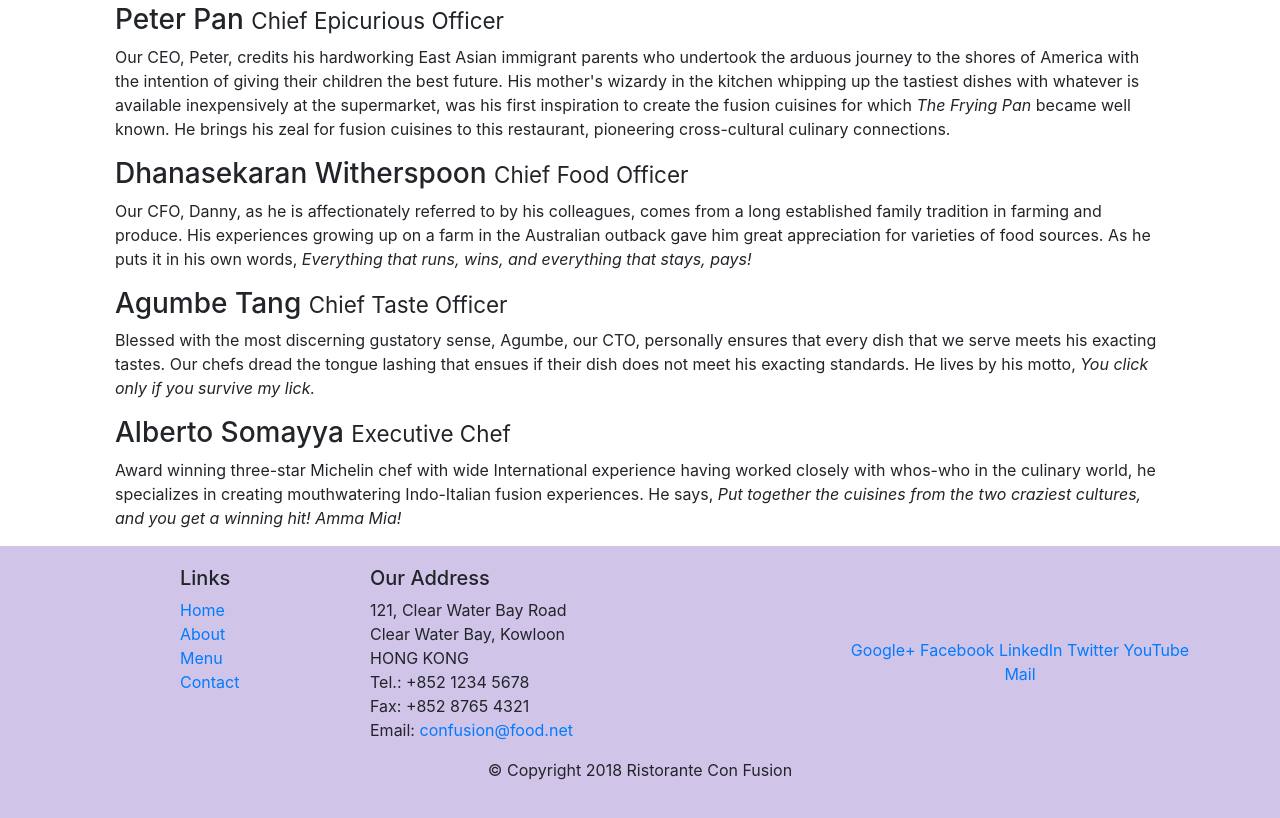
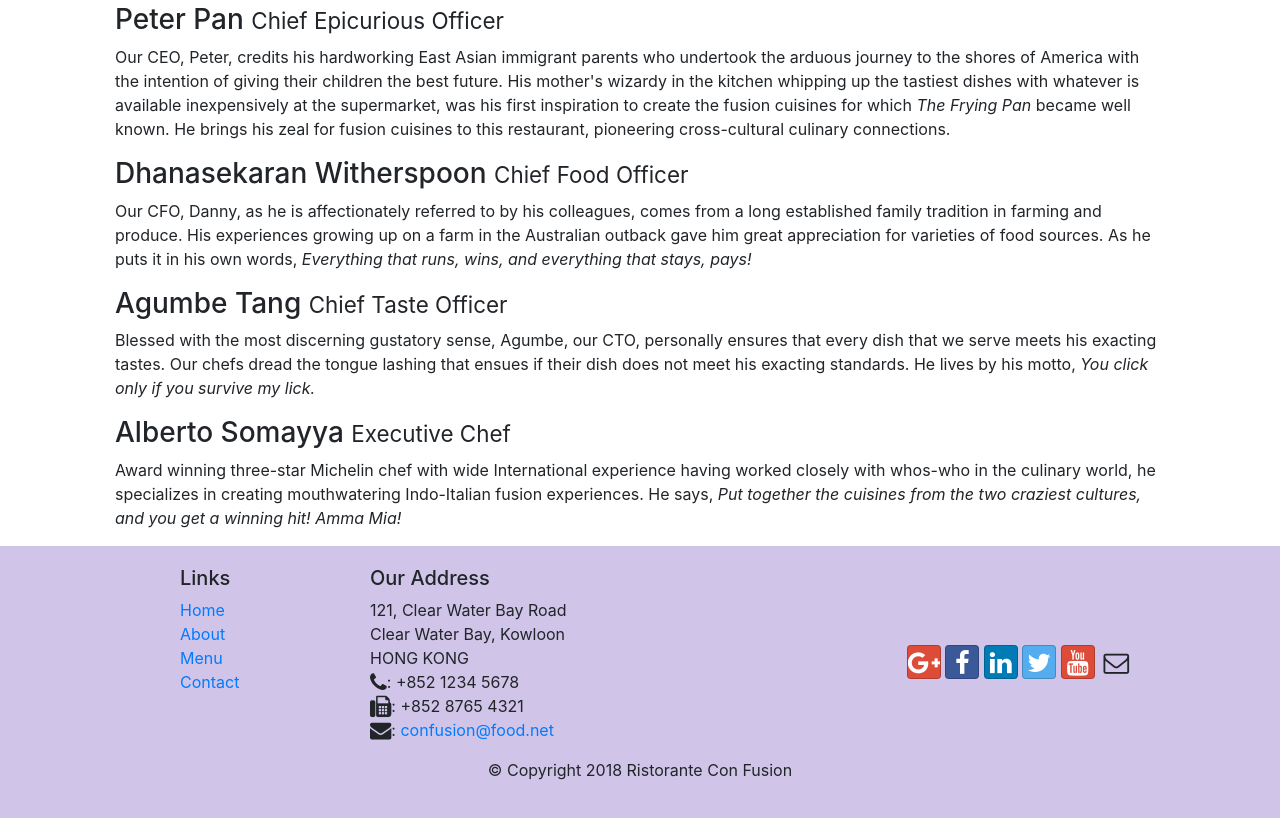
Before and after one commit to ritazhousmile/conFusion, a website: page aboutus.html in a window 1280 px wide. Shown: the part 802-1620 px from the top of the page. Drawn offline with nearby package versions, Linux system fonts and the light colour scheme.

Commit message:
iconfonts2

```diff
--- a/aboutus.html
+++ b/aboutus.html
@@ -6,6 +6,10 @@
     <meta name="viewport" content="width=device-width, initial-scale=1, shrink-to-fit=no">
     <meta http-equiv="x-ua-compatible" content="ie=edge">
     <link rel="stylesheet" href="node_modules/bootstrap/dist/css/bootstrap.min.css">
+    <link rel="stylesheet" href="node_modules/bootstrap/dist/css/bootstrap.min.css">
+    <link rel="stylesheet" href="node_modules/font-awesome/css/font-awesome.min.css">
+     <link rel="stylesheet" href="node_modules/bootstrap-social/bootstrap-social.css">
+
     <link rel="stylesheet" href="CSS/style.css" >
 </head>
 
@@ -98,20 +102,20 @@
 		              121, Clear Water Bay Road<br>
 		              Clear Water Bay, Kowloon<br>
 		              HONG KONG<br>
-		              Tel.: +852 1234 5678<br>
-		              Fax: +852 8765 4321<br>
-		              Email: <a href="mailto:confusion@food.net">confusion@food.net</a>
+                  <i class="fa fa-phone fa-lg"></i>: +852 1234 5678<br>
+                  <i class="fa fa-fax fa-lg"></i>: +852 8765 4321<br>
+                  <i class="fa fa-envelope fa-lg"></i>: <a href="mailto:confusion@food.net">confusion@food.net</a>
 		           </address>
                 </div>
                 <div class="col-12 col-sm-4 align-self-center">
-                    <div class="text-center">
-                        <a href="http://google.com/+">Google+</a>
-                        <a href="http://www.facebook.com/profile.php?id=">Facebook</a>
-                        <a href="http://www.linkedin.com/in/">LinkedIn</a>
-                        <a href="http://twitter.com/">Twitter</a>
-                        <a href="http://youtube.com/">YouTube</a>
-                        <a href="mailto:">Mail</a>
-                    </div>
+                  <div class="text-center">
+                      <a class="btn btn-social-icon btn-google" href="http://google.com/+"><i class="fa fa-google-plus"></i></a>
+                      <a class="btn btn-social-icon btn-facebook" href="http://www.facebook.com/profile.php?id="><i class="fa fa-facebook"></i></a>
+                      <a class="btn btn-social-icon btn-linkedin" href="http://www.linkedin.com/in/"><i class="fa fa-linkedin"></i></a>
+                      <a class="btn btn-social-icon btn-twitter" href="http://twitter.com/"><i class="fa fa-twitter"></i></a>
+                      <a class="btn btn-social-icon btn-google" href="http://youtube.com/"><i class="fa fa-youtube"></i></a>
+                      <a class="btn btn-social-icon" href="mailto:"><i class="fa fa-envelope-o"></i></a>
+                  </div>
                 </div>
            </div>
            <div class="row justify-content-center">
```
